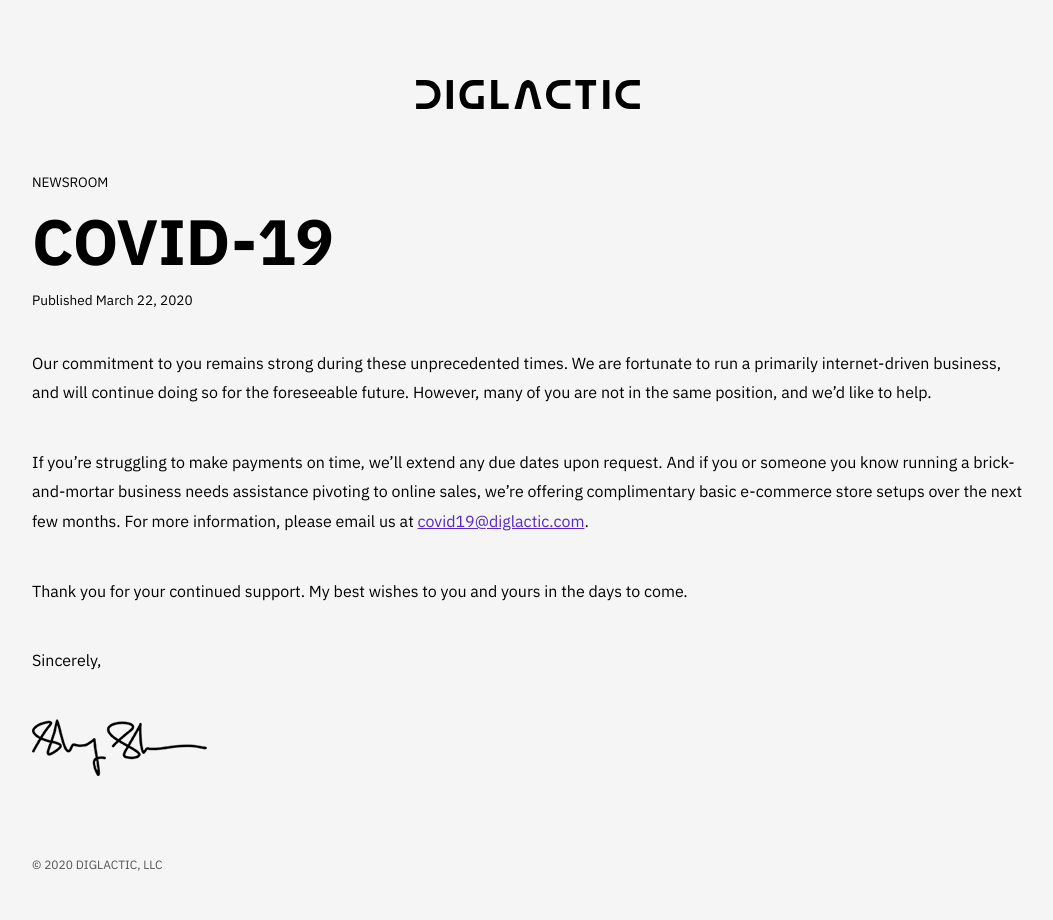
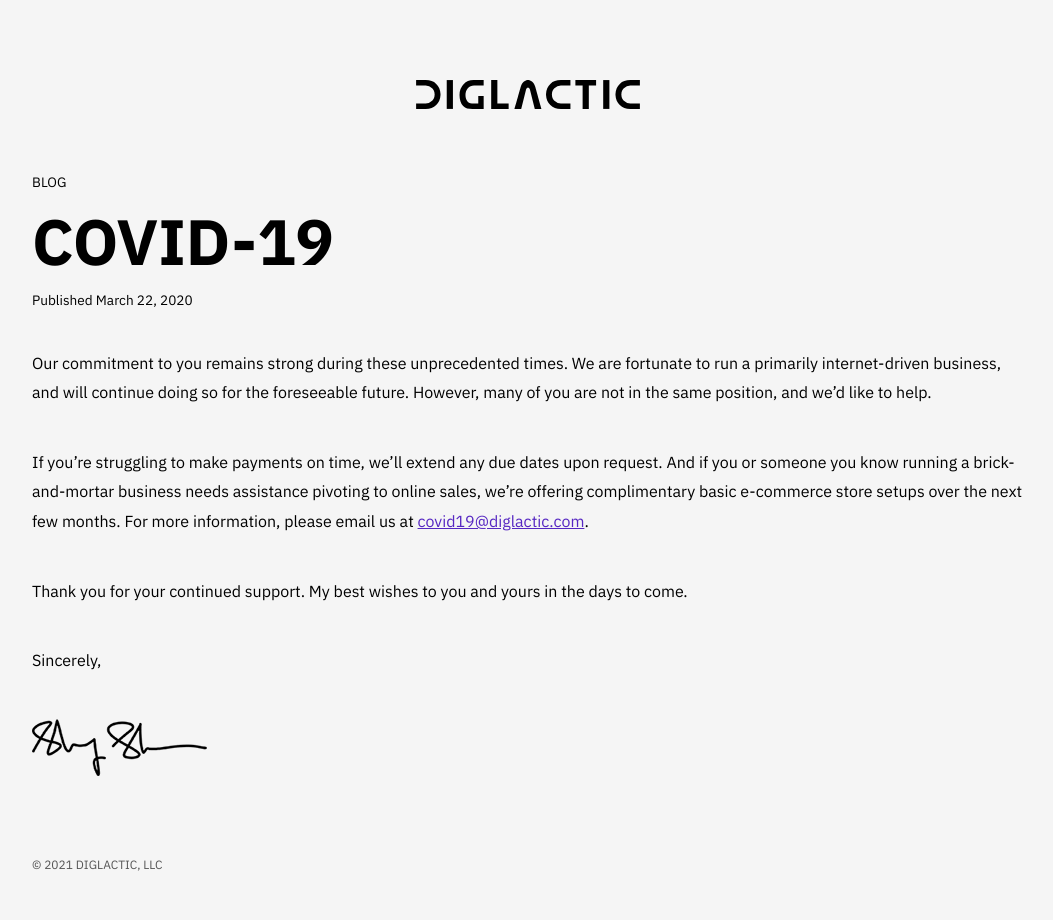
Before and after one commit to diglactic/blog, a Jekyll site: the page built from _posts/2020-03-22-covid-19.md, in a window 1280 px wide. Shown: the whole page, without its empty margins (112-1165 px from the left). Built offline with Jekyll 4.4.1, drawn with Linux system fonts in a browser that asks for light colours.

Commit message:
Update references from newsroom to blog

```diff
--- a/CNAME
+++ b/CNAME
@@ -1 +1 @@
-newsroom.diglactic.com
+blog.diglactic.com
--- a/_config.yml
+++ b/_config.yml
@@ -1,11 +1,11 @@
-title: Diglactic Newsroom
+title: Diglactic Blog
 
 google_analytics: UA-135017895-2
 
-copy_text: 2020 Diglactic, LLC
+copy_text: 2021 Diglactic, LLC
 
 # Root website URL used for RSS feed
-url: https://newsroom.diglactic.com
+url: https://blog.diglactic.com
 
 baseurl: ""
 
--- a/_layouts/post.html
+++ b/_layouts/post.html
@@ -4,7 +4,7 @@
 
 <article class="post">
     <div class="post__type">
-        Newsroom
+        Blog
     </div>
 
     <h1 class="post__title">
```
Also changed, not shown: README.md.
